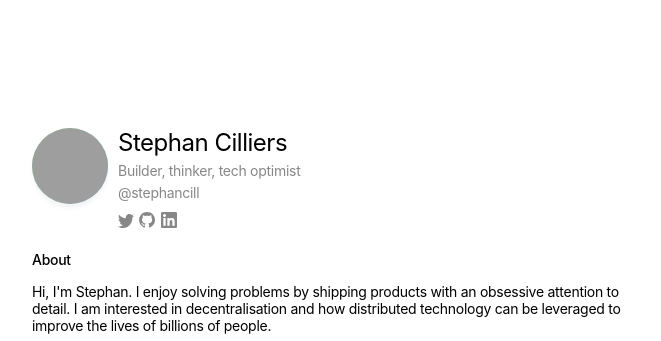
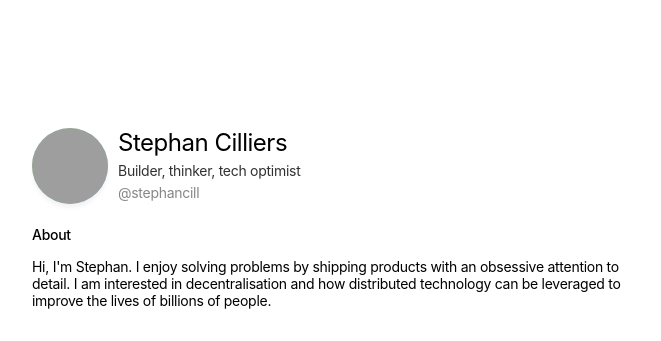
Before and after one commit to stephancill/personal-page, a Gatsby site: page / in a window 1280 px wide. Shown: the top 341 px of the page, without its empty margins (308-969 px from the left). Built offline with nearby package versions, Linux system fonts and the light colour scheme; Gatsby itself is replaced by a stand-in of ours; grey boxes are pictures that could not be loaded.

Commit message:
Update heading colours

```diff
--- a/src/components/Header/Header.tsx
+++ b/src/components/Header/Header.tsx
@@ -13,9 +13,13 @@ export const Header = () => {
           <div className={`${style.line}`} style={{ fontSize: "24px" }}>
             Stephan Cilliers
           </div>
-          <div className={`${style.line} ${style.subheading}`}>Builder, thinker, tech optimist</div>
-          <div className={`${style.line} ${style.subheading}`}>@stephancill</div>
-          <div style={{ marginTop: "6px" }}>
+          <div className={`${style.line}`} style={{ color: "rgba(49, 49, 49, 1)" }}>
+            Builder, thinker, tech optimist
+          </div>
+          <div className={`${style.line}`} style={{ color: "rgba(135, 135, 135, 1)" }}>
+            @stephancill
+          </div>
+          {/* <div style={{ marginTop: "6px" }}>
             <a href="https://twitter.com/stephancill" target="_blank" rel="noopener noreferrer">
               <span style={{ marginRight: "5px" }}>
                 <TwitterIcon />
@@ -31,7 +35,7 @@ export const Header = () => {
                 <LinkedinIcon />
               </span>
             </a>
-          </div>
+          </div> */}
         </div>
       </div>
       <div style={{ marginTop: "20px" }}>
```
